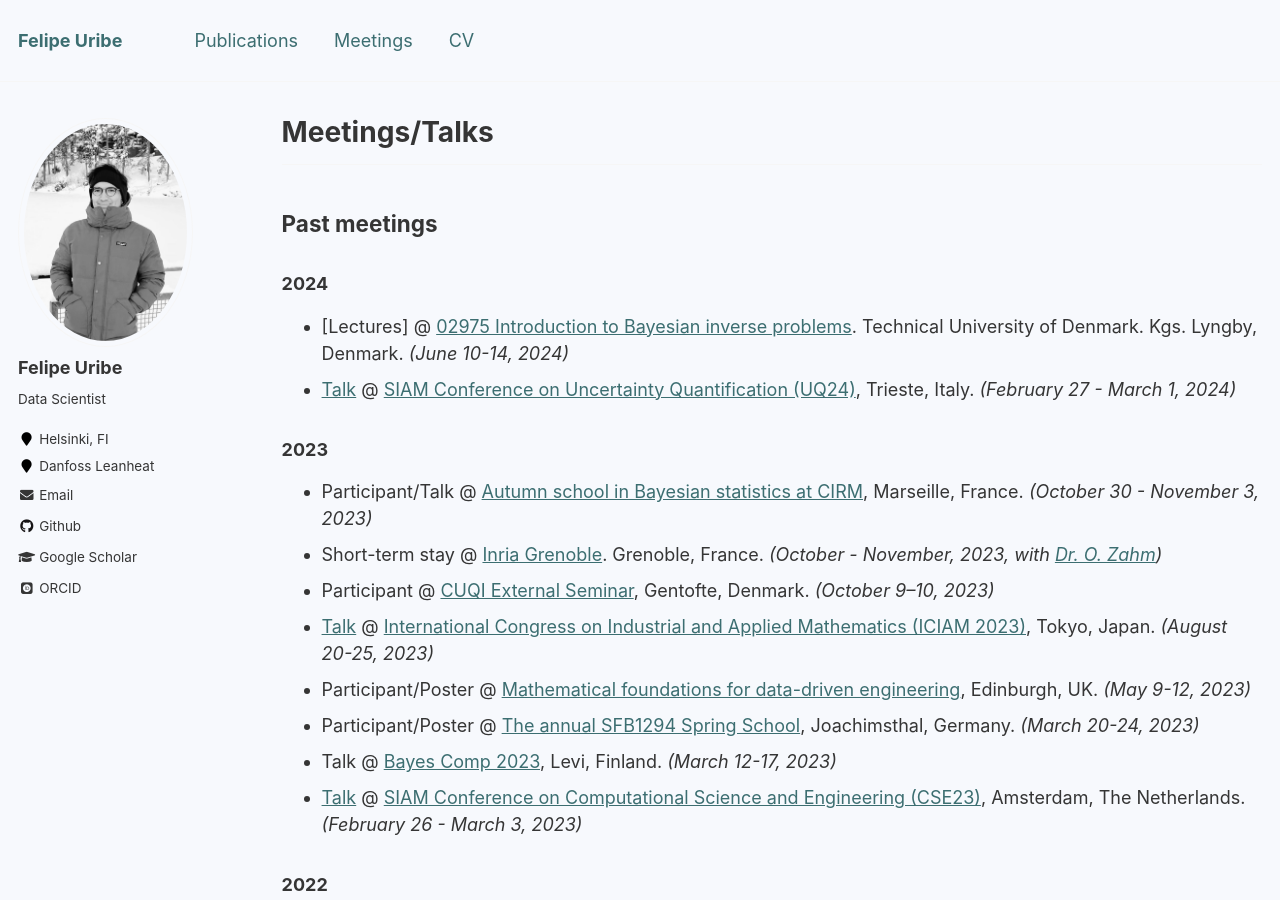
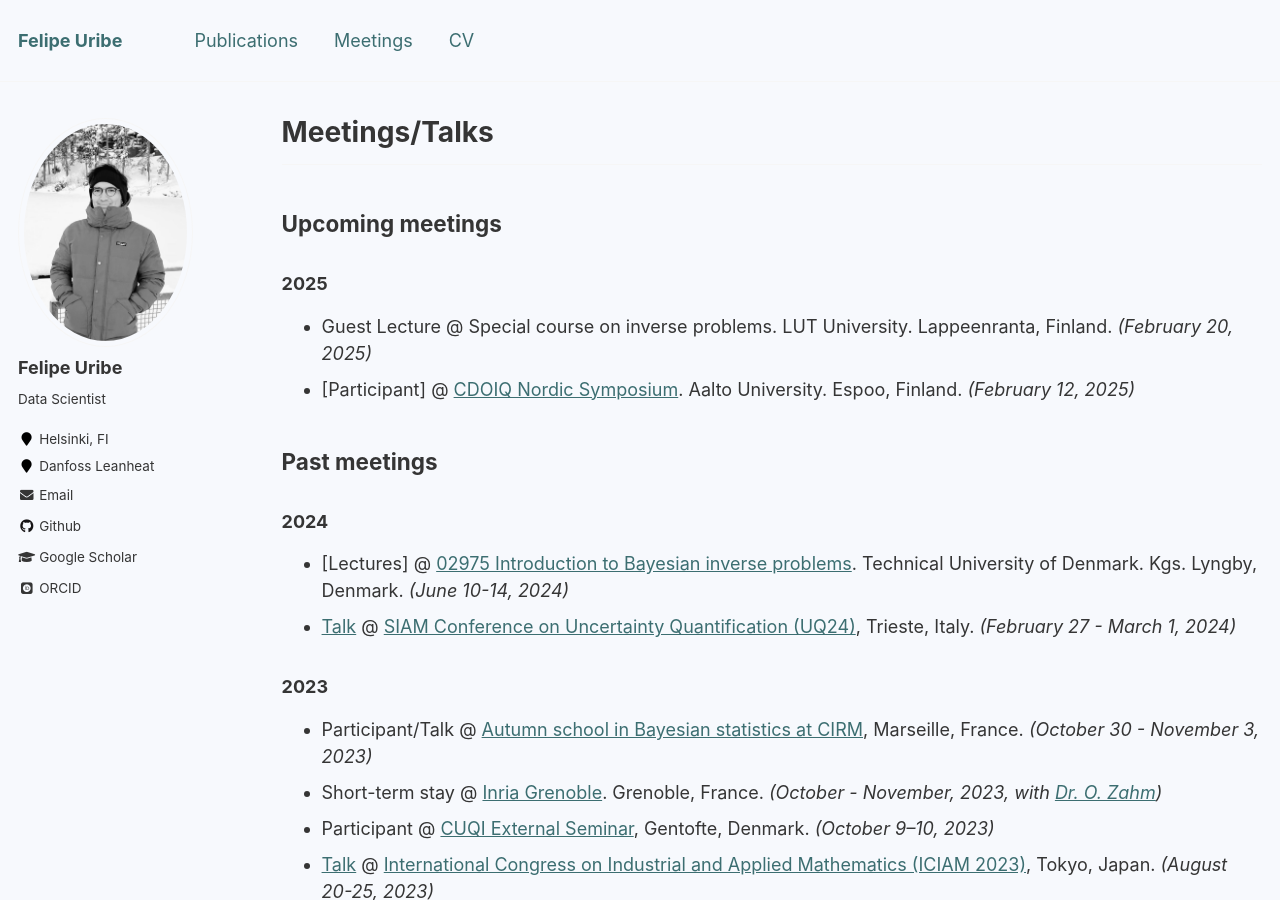
Before and after one commit to furibec/furibec.github.io, a Jekyll site: the page built from _pages/talks.md, in a window 1280 px wide and 900 px high. Built offline with Jekyll 4.4.1, drawn with Linux system fonts in a browser that asks for light colours; some web fonts are replaced.

Commit message:
some minor updates beginning '25

```diff
--- a/_pages/talks.md
+++ b/_pages/talks.md
@@ -5,6 +5,13 @@ permalink: /talks/
 author_profile: true
 ---
 <hr>
+
+## Upcoming meetings
+
+### 2025
+ - Guest Lecture @ Special course on inverse problems. LUT University. Lappeenranta, Finland. *(February 20, 2025)*
+ - [Participant] @ [CDOIQ Nordic Symposium](https://www.aaltoee.fi/en/programs/cdoiq-nordic-symposium). Aalto University. Espoo, Finland. *(February 12, 2025)*
+
 
 ## Past meetings
 
```
Also changed, not shown: _pages/about.md (+1 -1 lines), _pages/cv.md (+2 -2 lines).
